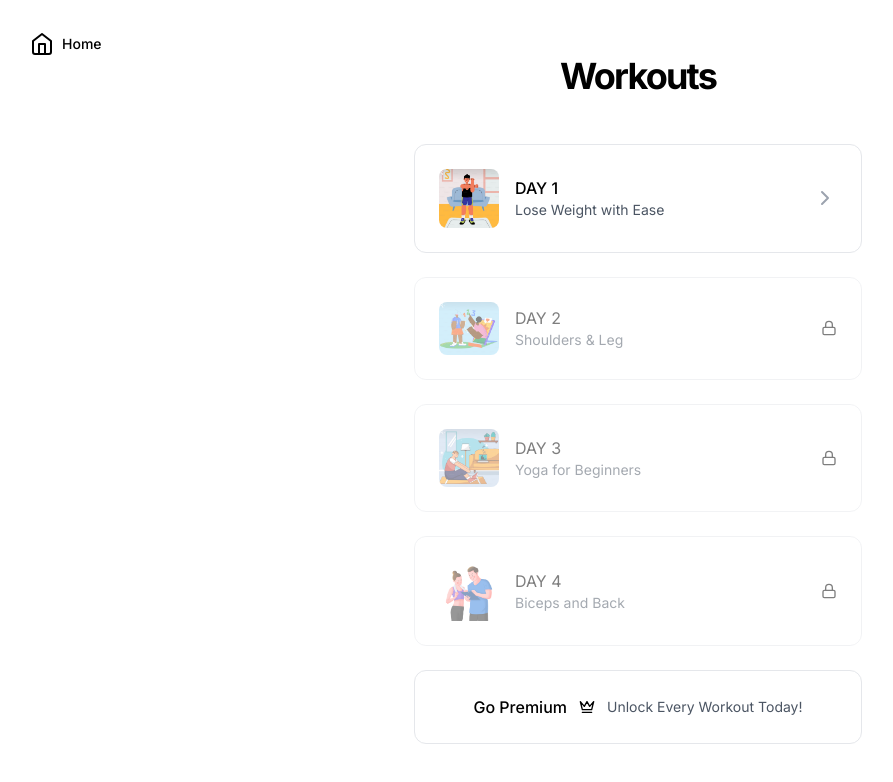
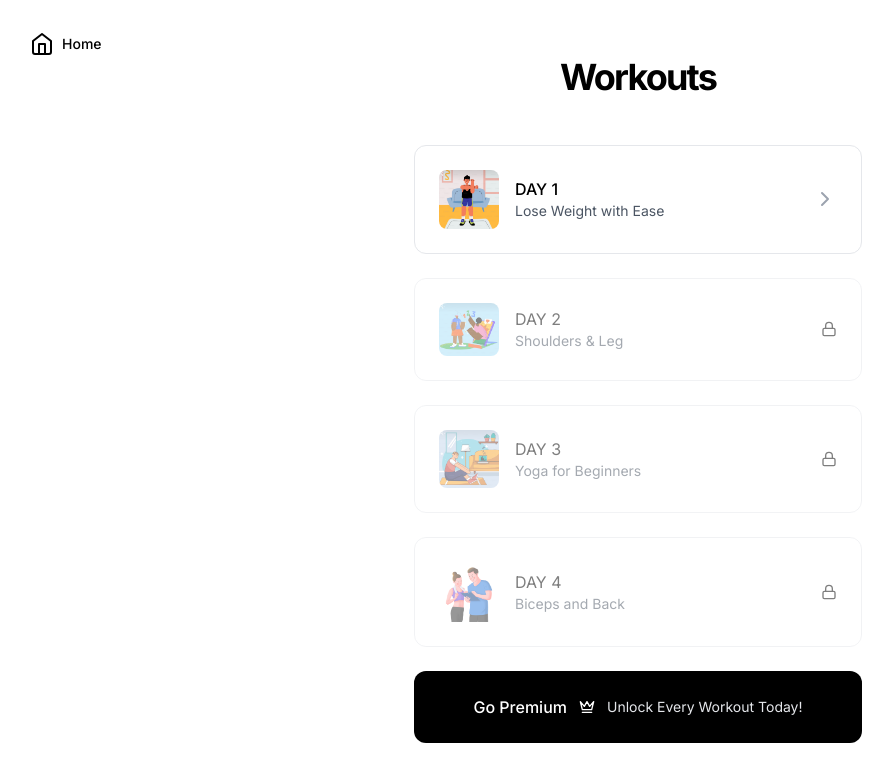
Before and after one commit to romanvieito/gym-feedback-ai-9-4, a Next.js app: page / in a window 1280 px wide. Shown: the top 782 px of the page, without its empty margins (2-895 px from the left). Built offline with nearby package versions, Linux system fonts and the light colour scheme.

Commit message:
cta black

```diff
--- a/app/page.tsx
+++ b/app/page.tsx
@@ -189,7 +189,7 @@ export default function Home() {
             <Link
               href="https://24up.fit/pricing"
               onClick={handlePremiumClick}
-              className="p-6 rounded-xl hover:bg-gray-50 dark:hover:bg-gray-900 flex items-center justify-center gap-3 border border-gray-200 dark:border-gray-800 transition-all duration-200"
+              className="p-6 rounded-xl bg-black hover:bg-gray-900 text-white flex items-center justify-center gap-3 transition-all duration-200"
             >
               <span className="font-medium">Go Premium</span>
               <svg
@@ -202,11 +202,11 @@ export default function Home() {
                 strokeWidth="2"
                 strokeLinecap="round"
                 strokeLinejoin="round"
-                className="text-current"
+                className="text-white"
               >
                 <path d="m2 4 3 12h14l3-12-6 7-4-7-4 7-6-7zm3 16h14"></path>
               </svg>
-              <p className="text-sm text-gray-600 dark:text-gray-400">Unlock Every Workout Today!</p>
+              <p className="text-sm text-gray-200">Unlock Every Workout Today!</p>
             </Link>
           </div>
         </div>
```
